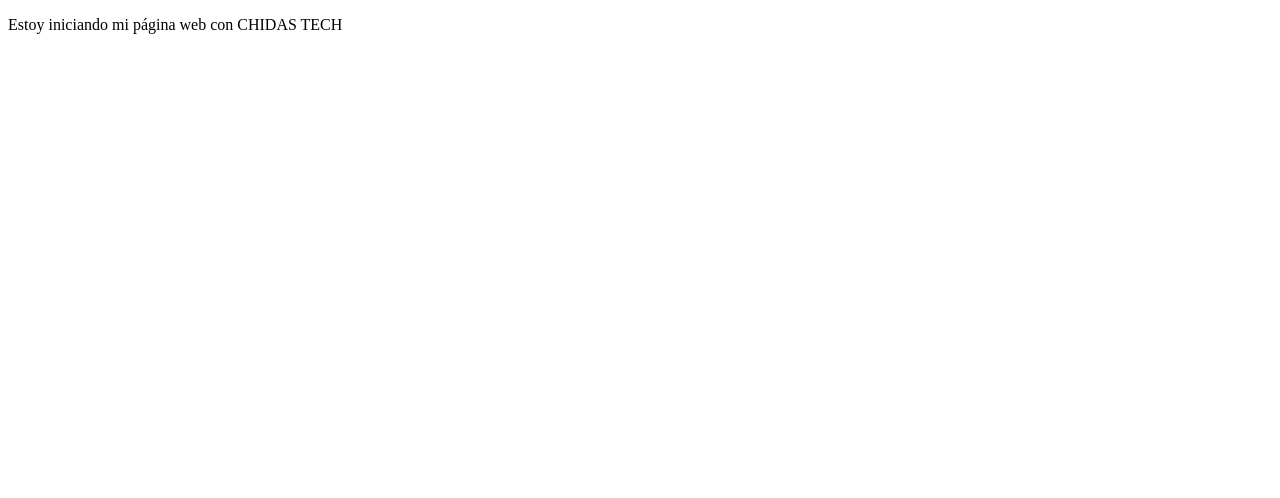
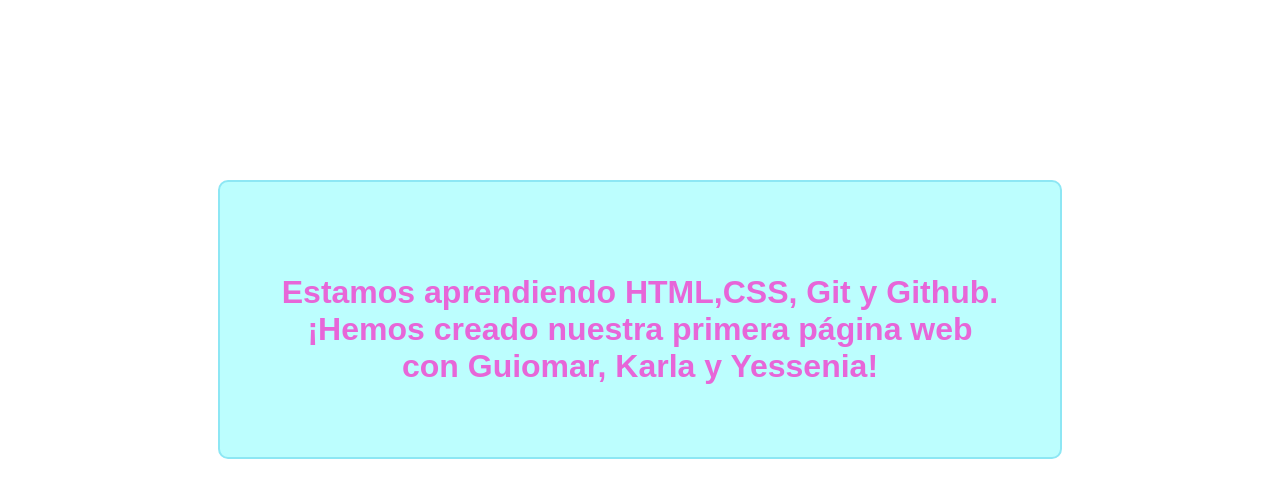
Before and after one commit to GuiomArt7/trabajoColaborativo, a plain HTML site: page index.html in a window 1280 px wide. Drawn offline with Linux system fonts and the light colour scheme.

Commit message:
se agrega modificacion de: title, seccion mensaje en html a la rama

```diff
--- a/index.html
+++ b/index.html
@@ -4,12 +4,18 @@
     <meta charset="UTF-8">
     <meta http-equiv="X-UA-Compatible" content="IE=edge">
     <meta name="viewport" content="width=device-width, initial-scale=1.0">
-    <title>Document</title>
+    <title>Landing Page</title>
     <link rel="stylesheet" href="styles.css">
 </head>
 <body>
-  <p>
-    Estoy iniciando mi página web con CHIDAS TECH
-  </p>
+  <section class="mensaje">
+  <p><strong>
+    Estamos aprendiendo HTML,CSS, Git y Github.
+    <br>
+    ¡Hemos creado nuestra primera página web
+    <br>
+    con Guiomar, Karla y Yessenia!
+  </strong> </p>
+</section>
 </body>
 </html>
```
